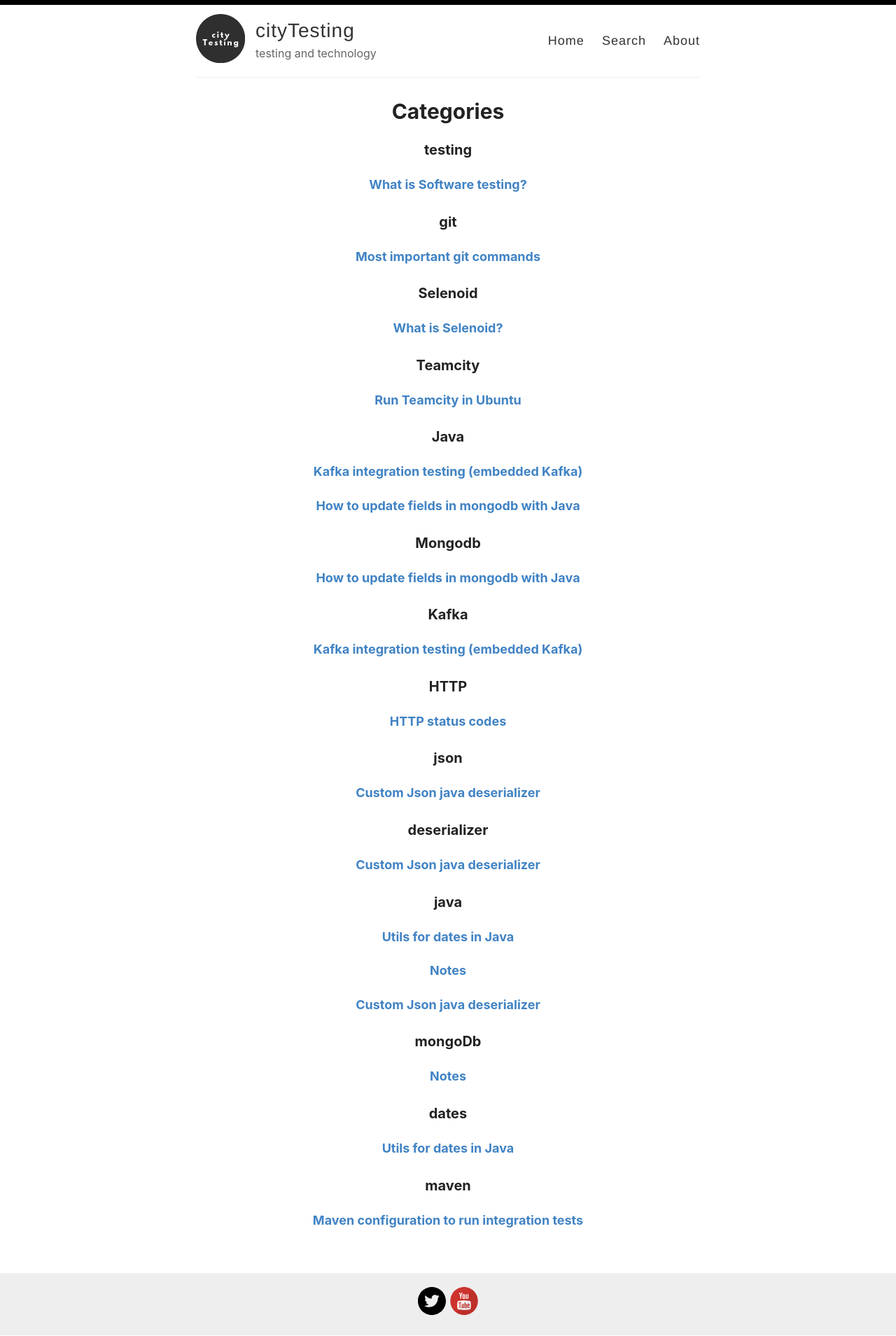
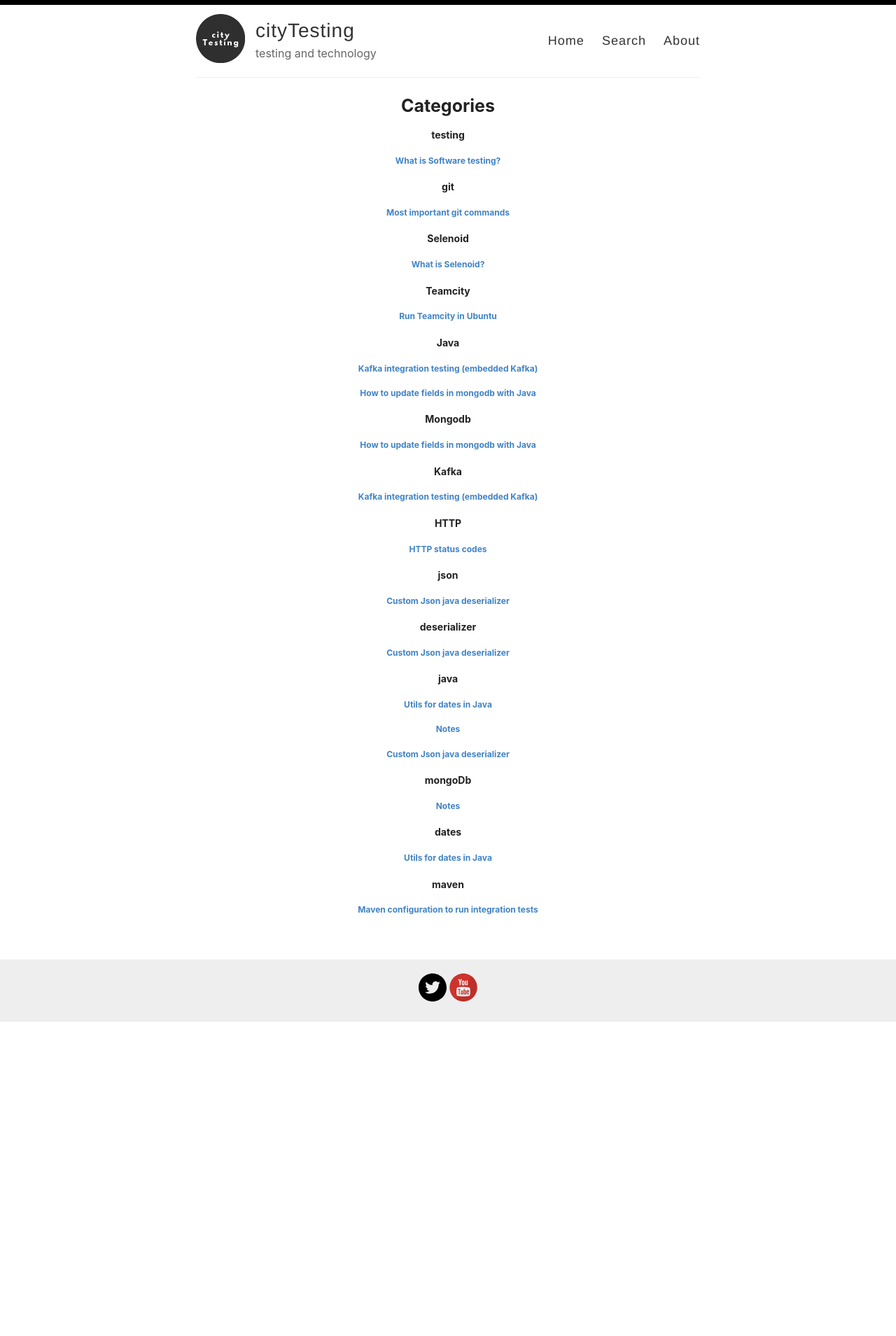
Before and after one commit to cityTesting/citytesting.github.io, a Jekyll site: the page built from _pages/categories.md, in a window 1280 px wide. Shown: the whole page at 70% size. Built offline with Jekyll 4.4.1, drawn with Linux system fonts in a browser that asks for light colours; after the commit the page ends 1460 px from its top, so only the background shows below that.

Commit message:
Update style.scss

```diff
--- a/assets/style.scss
+++ b/assets/style.scss
@@ -26,7 +26,7 @@ body {
   color: #404040;
   line-height: 1.7;
   font-weight: 400;
-  font-size: 18px;
+  font-size: 12px;
   height: 100%;
 }
 
@@ -53,14 +53,14 @@ h1, h2, h3, h4, h5, h6 {
 }
 
 h1 {
-  font-size: 30px;
+  font-size: 25px;
   a {
     color: inherit;
   }
 }
 
 h2 {
-  font-size: 24px;
+  font-size: 18px;
 }
 
 @media (min-width: 769px){
@@ -76,11 +76,11 @@ h2 {
 }
 
 h3 {
-  font-size: 20px;
+  font-size: 14px;
 }
 
 h4 {
-  font-size: 18px;
+  font-size: 12px;
   color: #222;
 }
 
```
